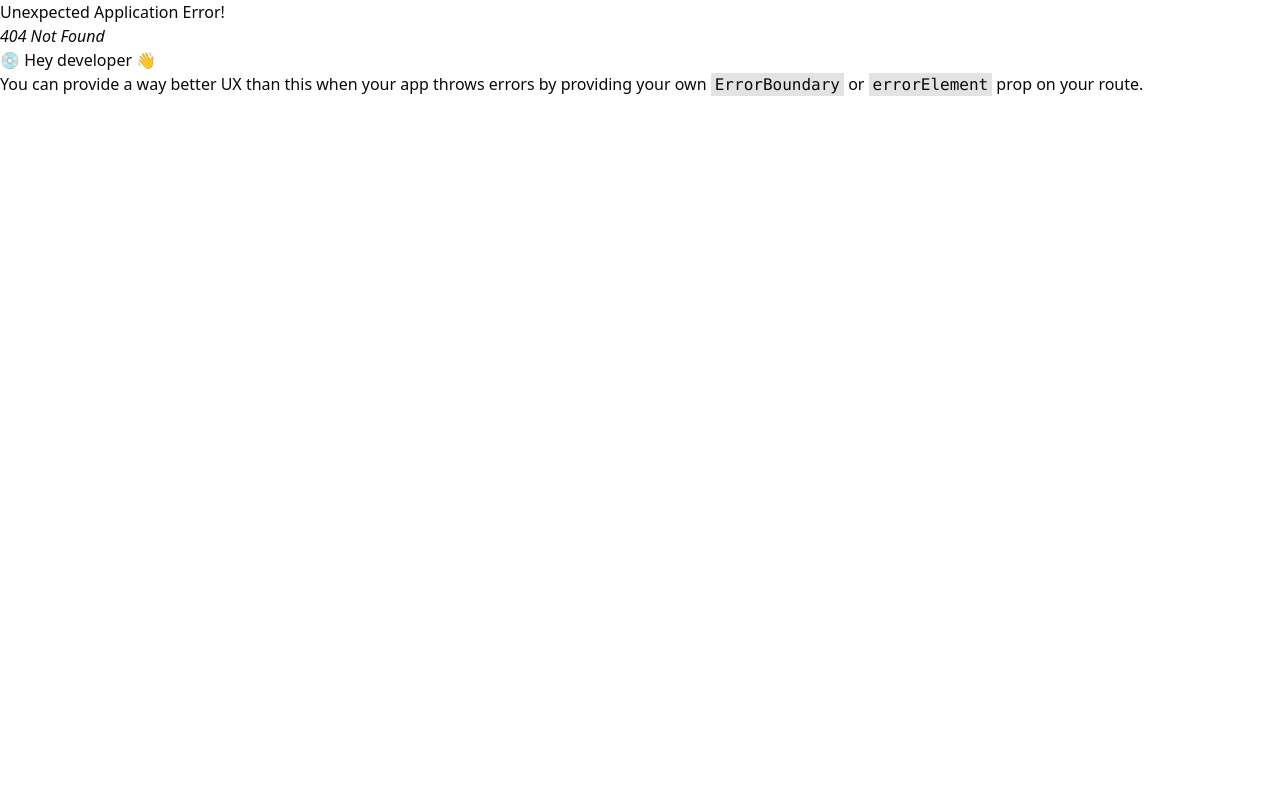
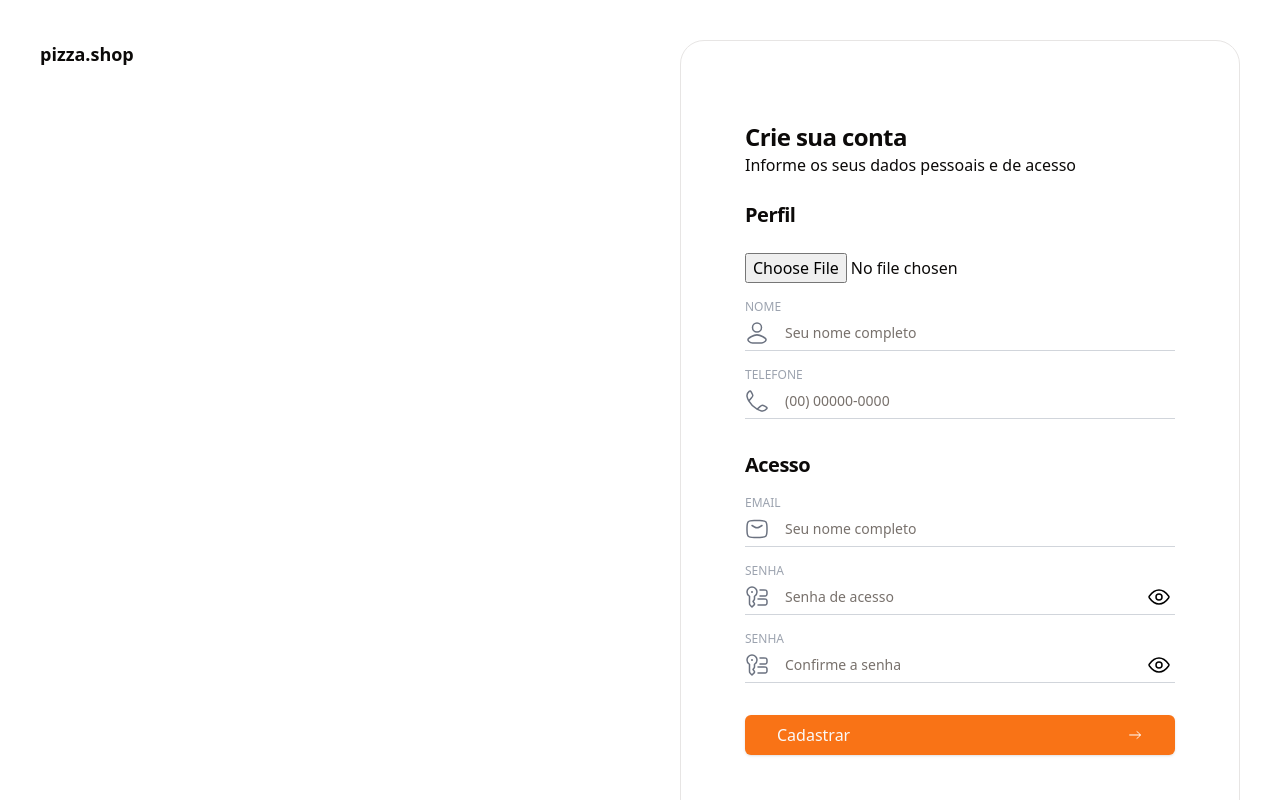
Before and after one commit to danielrmartins/marketplace, a React (Vite) app: page /sign-up in a window 1280 px wide. Before the commit this address had no page. Shown: the top 800 px of the page. Built offline with nearby package versions, Linux system fonts and the light colour scheme.

Commit message:
feat: change input component, create sign up page

```diff
--- a/src/components/ui/input.tsx
+++ b/src/components/ui/input.tsx
@@ -2,21 +2,71 @@ import * as React from 'react';
 
 import { cn } from '@/lib/utils';
 
-export interface InputProps extends React.InputHTMLAttributes<HTMLInputElement> {}
+import AccessIcon from '../access-stroke-rounded';
+import CallIcon from '../call-stroke-rounded';
+import Mail02Icon from '../mail-02-stroke-rounded';
+import UserIcon from '../user-stroke-rounded';
+import ViewOffIcon from '../view-off-stroke-rounded';
+import ViewIcon from '../view-stroke-rounded';
+import { Label } from './label';
 
-const Input = React.forwardRef<HTMLInputElement, InputProps>(({ className, type, ...props }, ref) => {
+type iconProps = 'email' | 'password' | 'user' | 'phone';
+
+export interface InputProps extends React.InputHTMLAttributes<HTMLInputElement> {
+  icon: iconProps;
+  label: string;
+}
+
+const Input = React.forwardRef<HTMLInputElement, InputProps>(({ className, type, icon, label, ...props }, ref) => {
+  const [showPassword, setShowPassword] = React.useState(false);
+
+  const togglePasswordVisibility = () => {
+    setShowPassword((prev) => !prev);
+  };
+
   return (
+    <div className="w-full">
+      <div className="relative flex flex-col">
         <input
-      type={type}
+          type={showPassword && type === 'password' ? 'text' : type}
+          id={label}
           className={cn(
-        'flex h-9 w-full rounded-md border border-input bg-transparent px-3 py-1 text-base shadow-sm transition-colors file:border-0 file:bg-transparent file:text-sm file:font-medium file:text-foreground placeholder:text-muted-foreground focus-visible:outline-none focus-visible:ring-1 focus-visible:ring-ring disabled:cursor-not-allowed disabled:opacity-50 md:text-sm',
+            'peer h-9 w-full border-b border-gray-300 bg-transparent px-3 py-1 pl-10 text-base transition-colors placeholder:text-muted-foreground focus:border-gray-400 focus:outline-none disabled:cursor-not-allowed disabled:opacity-50 md:text-sm',
             className,
           )}
           ref={ref}
           {...props}
         />
+        {label && (
+          <Label htmlFor={label} className="absolute -top-4 text-xs text-gray-400 transition-colors peer-focus:text-red-500">
+            {label.toUpperCase()}
+          </Label>
+        )}
+        <Icon icon={icon} />
+        {type === 'password' && (
+          <div className="absolute right-1 top-1.5 h-6 w-6 cursor-pointer text-gray-500" onClick={togglePasswordVisibility}>
+            {showPassword ? <ViewOffIcon /> : <ViewIcon />}
+          </div>
+        )}
+      </div>
+    </div>
   );
 });
 Input.displayName = 'Input';
 
 export { Input };
+
+function Icon({ icon }: { icon: iconProps }) {
+  switch (icon) {
+    case 'email':
+      return <Mail02Icon className="absolute top-1.5 h-6 w-6 text-gray-500 peer-focus:text-red-500" />;
+    case 'password':
+      return <AccessIcon className="absolute top-1.5 h-6 w-6 text-gray-500 peer-focus:text-red-500" />;
+    case 'user':
+      return <UserIcon className="absolute top-1.5 h-6 w-6 text-gray-500 peer-focus:text-red-500" />;
+    case 'phone':
+      return <CallIcon className="absolute top-1.5 h-6 w-6 text-gray-500 peer-focus:text-red-500" />;
+    default:
+      return null;
+  }
+}
--- a/src/pages/auth/sign-in.tsx
+++ b/src/pages/auth/sign-in.tsx
@@ -1,31 +1,72 @@
+import { zodResolver } from '@hookform/resolvers/zod';
 import { Helmet } from 'react-helmet-async';
+import { useForm } from 'react-hook-form';
+import { Link } from 'react-router-dom';
+import { z } from 'zod';
 
-import { Button } from '@/components/ui/button';
+import { ButtonWithIcon } from '@/components/button-with-icon/button-with-icon';
 import { Input } from '@/components/ui/input';
-import { Label } from '@/components/ui/label';
+
+const signInForm = z.object({
+  email: z.string().email({ message: 'email inválido' }),
+  password: z.string().min(6, 'mínimo 6 caracteres'),
+});
+
+type SignInForm = z.infer<typeof signInForm>;
 
 export function SignIn() {
+  const {
+    register,
+    handleSubmit,
+    formState: { isSubmitting, errors },
+  } = useForm<SignInForm>({ resolver: zodResolver(signInForm) });
+
+  async function handleSignIn(data: SignInForm) {
+    console.log(data);
+    console.log(errors);
+  }
+
   return (
     <>
       <Helmet title="Login" />
-      <div>
-        <h1 className="text-2xl font-semibold tracking-tight">Crie sua conta</h1>
-        <p>Informe os seus dados pessoais e de acesso</p>
-        <p>Perfil</p>
-        <form className="space-y-4">
-          <div className="grid w-full max-w-sm items-center gap-1.5">
-            <Label htmlFor="email">E-MAIL</Label>
-            <Input id="email" type="email" placeholder="Seu e-mail cadastrado" />
-          </div>
-          <div className="grid w-full max-w-sm items-center gap-1.5">
-            <Label htmlFor="password">SENHA</Label>
-            <Input id="password" type="password" placeholder="Sua senha de acesso" />
-          </div>
-
-          <Button className="w-full" type="submit">
-            Acessar
-          </Button>
-        </form>
+      <div className="flex h-full w-full flex-col justify-between rounded-3xl border px-16 py-20">
+        <div>
+          <h1 className="text-2xl font-semibold tracking-tight">Acesse sua conta</h1>
+          <p>Informe seu e-mail e senha para entrar</p>
+        </div>
+        <div>
+          <form className="space-y-6" onSubmit={handleSubmit(handleSignIn)}>
+            <div>
+              <Input id="email" type="email" placeholder="Seu e-mail cadastrado" icon="email" label="email" {...register('email')} />
+              {errors.email && <span className="text-xs text-red-500">{errors.email.message}</span>}
+            </div>
+            <div>
+              <Input id="password" type="password" placeholder="Sua senha de acesso" icon="password" label="senha" {...register('password')} />
+              {errors.password && <span className="text-xs text-red-500">{errors.password.message}</span>}
+            </div>
+            <ButtonWithIcon
+              type="submit"
+              text="Acessar"
+              disabled={isSubmitting}
+              className="flex w-full justify-between text-base"
+              size="lg"
+              iconColor="text-white"
+            />
+          </form>
+        </div>
+        <div>
+          <h2 className="pb-2 text-base tracking-tight">Ainda não tem uma conta?</h2>
+          <Link to="/sign-up">
+            <ButtonWithIcon
+              className="flex w-full justify-between border border-orange-500 bg-white text-base text-orange-500"
+              size="lg"
+              variant="secondary"
+              type="button"
+              text="Cadastrar"
+              iconColor="text-orange-500"
+            />
+          </Link>
+        </div>
       </div>
     </>
   );
--- a/src/pages/auth/sign-up.tsx
+++ b/src/pages/auth/sign-up.tsx
@@ -1,43 +1,130 @@
+import { zodResolver } from '@hookform/resolvers/zod';
+import { useEffect } from 'react';
 import { Helmet } from 'react-helmet-async';
+import { useForm } from 'react-hook-form';
+import { Link } from 'react-router-dom';
+import { z } from 'zod';
 
-import { Button } from '@/components/ui/button';
+import { ButtonWithIcon } from '@/components/button-with-icon/button-with-icon';
 import { Input } from '@/components/ui/input';
-import { Label } from '@/components/ui/label';
+
+const ACCEPTED_IMAGE_TYPES = ['image/png'];
+
+const signUpForm = z
+  .object({
+    name: z.string().min(3),
+    phone: z
+      .string()
+      .min(11, 'telefone inválido')
+      .regex(/^([+]?[\s0-9]+)?(\d{3}|[(]?[0-9]+[)])?([-]?[\s]?[0-9])+$/, 'telefone inválido'),
+    email: z.string().email(),
+    password: z.string().min(6),
+    passwordConfirmation: z.string().min(6),
+    file: z
+      .custom<FileList>()
+      .refine((files) => {
+        return Array.from(files ?? []).length !== 0;
+      }, 'Selecione uma imagem.')
+      .refine((files) => {
+        return Array.from(files ?? []).every((file) => ACCEPTED_IMAGE_TYPES.includes(file.type));
+      }, 'Tipo de arquivo precisar ser PNG.'),
+  })
+  .superRefine(({ password, passwordConfirmation }, ctx) => {
+    if (password !== passwordConfirmation) {
+      console.log('senhas não conferem');
+      ctx.addIssue({
+        code: 'custom',
+        message: 'senhas não conferem',
+        path: ['passwordConfirmation'],
+      });
+    }
+    return true;
+  });
+
+type SignUpForm = z.infer<typeof signUpForm>;
 
 export function SignUp() {
+  const {
+    register,
+    handleSubmit,
+    formState: { errors, isSubmitting },
+  } = useForm<SignUpForm>({ resolver: zodResolver(signUpForm), reValidateMode: 'onSubmit' });
+
+  async function handleSignUp(data: SignUpForm) {
+    console.log(data);
+    console.log(errors.root);
+  }
+
+  useEffect(() => {
+    console.log(errors);
+  }, [errors]);
   return (
     <>
       <Helmet title="Cadastro" />
-      <div>
-        <h1>Crie sua conta</h1>
-        <p>Informe os seus dados pessoais e de acesso</p>
-        <p>Perfil</p>
-        <form className="space-y-4">
-          <input id="avatar" type="file" accept="image/png, image/jpeg" />
-          <div className="space-y-2">
-            <Label htmlFor="name">NOME</Label>
-            <Input id="name" type="text" placeholder="Seu nome completo" />
+      <div className="flex h-full w-full flex-col justify-between rounded-3xl border px-16 py-20">
+        <div>
+          <h1 className="text-2xl font-semibold tracking-tight">Crie sua conta</h1>
+          <p>Informe os seus dados pessoais e de acesso</p>
+        </div>
+        <form className="gap-2 space-y-8" onSubmit={handleSubmit(handleSignUp)}>
+          <div>
+            <p className="py-6 text-xl font-semibold tracking-tight">Perfil</p>
+            <input id="file" type="file" accept="image/png" {...register('file')} />
+            {errors.file && <span className="text-xs text-red-500">{errors.file.message}</span>}
           </div>
-          <div className="space-y-2">
-            <Label htmlFor="phone">TELEFONE</Label>
-            <Input id="phone" type="tel" placeholder="(00) 00000-0000" />
+          <div>
+            <Input id="name" inputMode="tel" type="text" placeholder="Seu nome completo" icon="user" label="nome" {...register('name')} />
+            {errors.name && <span className="text-xs text-red-500">{errors.name.message}</span>}
+          </div>
+          <div>
+            <Input id="phone" type="tel" placeholder="(00) 00000-0000" icon="phone" label="telefone" {...register('phone')} />
+            {errors.phone && <span className="text-xs text-red-500">{errors.phone.message}</span>}
           </div>
 
-          <p>Acesso</p>
-
-          <div className="space-y-2">
-            <Label htmlFor="email">E-MAIL</Label>
-            <Input id="email" type="email" placeholder="Seu nome completo" />
+          <div>
+            <p className="pb-8 text-xl font-semibold tracking-tight">Acesso</p>
+            <Input id="email" type="email" placeholder="Seu nome completo" icon="email" label="email" {...register('email')} />
+            {errors.email && <span className="text-xs text-red-500">{errors.email.message}</span>}
           </div>
-          <div className="space-y-2">
-            <Label htmlFor="password">SENHA</Label>
-            <Input id="password" type="password" placeholder="Senha de acesso" />
+          <div>
+            <Input id="password" type="password" placeholder="Senha de acesso" icon="password" label="senha" {...register('password')} />
+            {errors.password && <span className="text-xs text-red-500">{errors.password.message}</span>}
+          </div>
+          <div>
+            <Input
+              id="passwordConfirmation"
+              type="password"
+              placeholder="Confirme a senha"
+              icon="password"
+              label="senha"
+              {...register('passwordConfirmation')}
+            />
+            {errors.passwordConfirmation && <span className="text-xs text-red-500">{errors.passwordConfirmation.message}</span>}
           </div>
 
-          <Button className="w-full" type="submit">
-            Cadastrar
-          </Button>
+          <ButtonWithIcon
+            type="submit"
+            text="Cadastrar"
+            disabled={isSubmitting}
+            className="flex w-full justify-between text-base"
+            size="lg"
+            iconColor="text-white"
+          />
         </form>
+
+        <div className="pt-10">
+          <h2>Já tem uma conta?</h2>
+          <Link to="/sign-in">
+            <ButtonWithIcon
+              className="flex w-full justify-between border border-orange-500 bg-white text-base text-orange-500"
+              size="lg"
+              variant="secondary"
+              type="button"
+              text="Acessar"
+              iconColor="text-orange-500"
+            />
+          </Link>
+        </div>
       </div>
     </>
   );
```
Also changed, not shown: src/routes.tsx (+8 -7 lines). Lines whose indentation alone changed are shown as unchanged.
